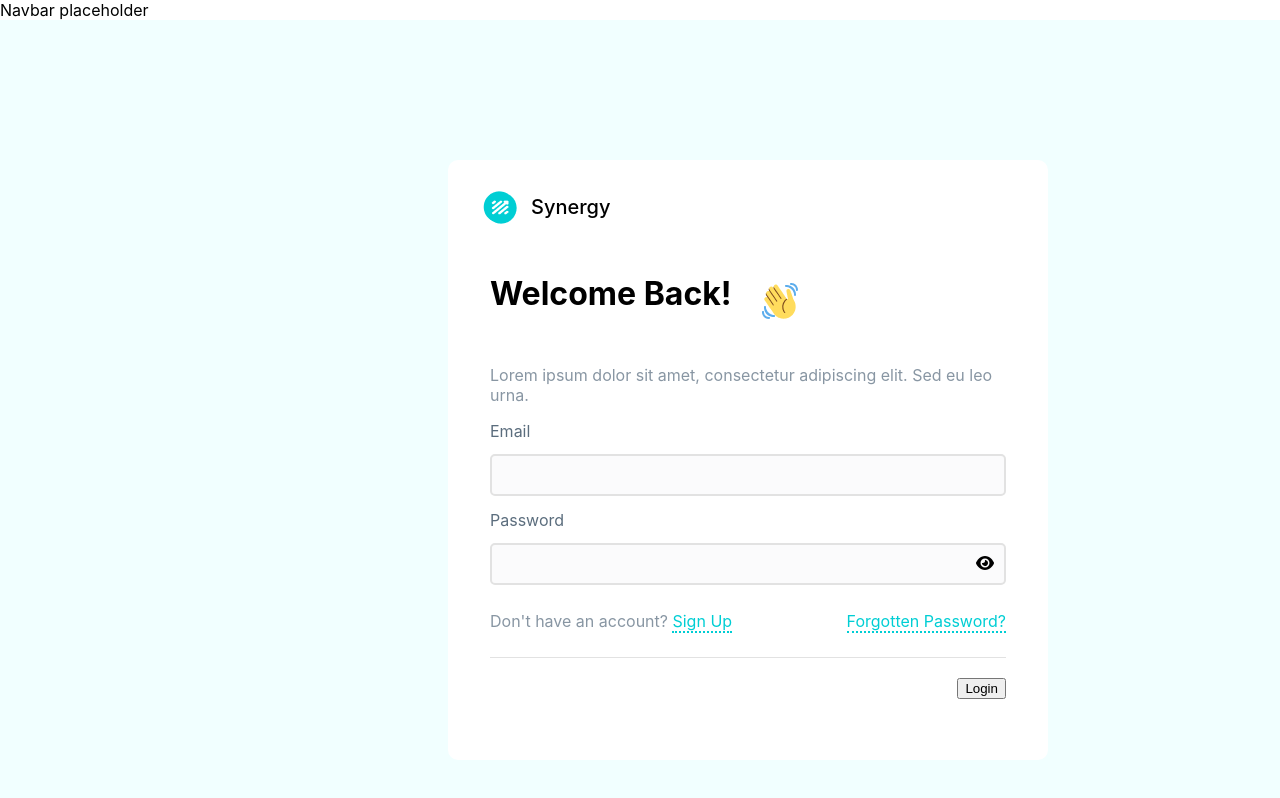
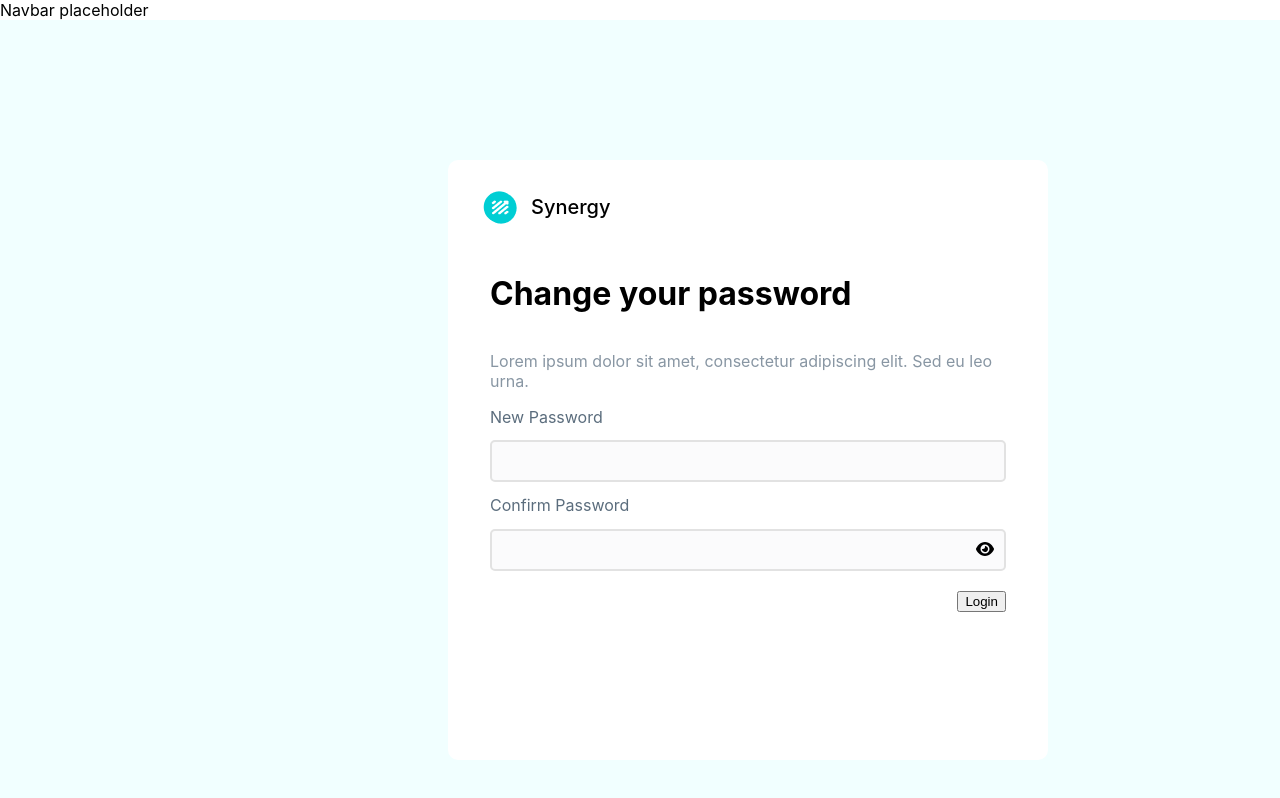
Before and after one commit to nology-tech/synergy, a React (Create React App) app: page / in a window 1280 px wide. Shown: the top 798 px of the page. Built offline with nearby package versions, Linux system fonts and the light colour scheme.

Commit message:
Rerender WelcomeBack page to Change Pwd

```diff
--- a/src/components/LoginFlow/LoginFlow.jsx
+++ b/src/components/LoginFlow/LoginFlow.jsx
@@ -37,6 +37,7 @@ const LoginFlow = (props) => {
           <div className="loginFlow__main">
             <div className="loginFlow__main__header">
               <h1>{loginFlow_header}</h1>
+              {/* Hide/Show HandWave emoji based on Header Check  */}
               {loginFlow_header === "Welcome Back!" ? (
                 <img
                   src={emojihand}
@@ -53,7 +54,27 @@ const LoginFlow = (props) => {
                 Lorem ipsum dolor sit amet, consectetur adipiscing elit. Sed eu
                 leo urna.
               </p>
-              {loginFlow_header === "Welcome Back!" ? (
+
+              {/* Rendering based on Header=Welcome Back */}
+              {loginFlow_header === "Welcome Back!"  ?(
+                <>
+                <h2 className="loginFlow__credentials__header">
+                    {inputBox_email}
+                  </h2>
+                  <input className="loginFlow__inputbox" type="text"></input>
+                  </>
+              ) : (
+                // Rendering based on Header=Change your Password
+                <div className="">
+                  <h2 className="loginFlow__credentials__header">{inputBox_email}</h2>
+                  <input className="loginFlow__inputbox" type="text"></input>
+                </div>
+                )}
+
+
+
+              {/* Original - Header is Welcome Back */}
+              {/* {loginFlow_header === "Welcome Back!" ? (
                 <div>
                   <h2 className="loginFlow__credentials__header">
                     {inputBox_email}
@@ -61,8 +82,10 @@ const LoginFlow = (props) => {
                   <input className="loginFlow__inputbox" type="text"></input>
                 </div>
               ) : (
+
                 <></>
-              )}
+              )} */}
+
               <h2 className="loginFlow__credentials__header">{inputBox_psw}</h2>
               <input className="loginFlow__inputbox" type={passwordType} />
               <FontAwesomeIcon
@@ -71,7 +94,21 @@ const LoginFlow = (props) => {
                 onClick={togglePassword}
               />
 
-              {loginFlow_header === "Welcome Back!" ? (
+              {/* Prapti Sandbox */}
+              {/* {loginFlow_header === "Welcome Back!" ? (
+                <> </>
+              ) : (
+                <div>
+                  <h2 className="loginFlow__credentials__header">
+                    {inputBox_confirmpsw}
+                  </h2>
+                  <input className="loginFlow__inputbox" type={passwordType} />
+                </div>
+              )} */}
+
+
+              {/* Original */}
+              {/* {loginFlow_header === "Welcome Back!" ? (
                 <></>
               ) : (
                 <div>
@@ -80,11 +117,20 @@ const LoginFlow = (props) => {
                   </h2>
                   <input className="loginFlow__inputbox" type={passwordType} />
                 </div>
-              )}
+              )} */}
+
+
+
+
+
+
+
+
+
             </div>
-
+            {loginFlow_header === "Welcome Back!" ? (
             <div className="loginFlow__links">
-              <p className="grey">
+               <p className="grey">
                 Don't have an account?{" "}
                 <a href="#sugnup" className="blue">
                   Sign Up
@@ -96,8 +142,13 @@ const LoginFlow = (props) => {
                 </a>
               </p>
             </div>
+            ):(
+              <></>
+            )}
+
             <div className="loginFlow__button">
               <button>Login</button>
+
             </div>
           </div>
         </div>
--- a/src/components/LoginFlowWelcome/LoginFlowWelcome.jsx
+++ b/src/components/LoginFlowWelcome/LoginFlowWelcome.jsx
@@ -3,11 +3,17 @@ import LoginFlow from "../LoginFlow/LoginFlow";
 
 const LoginFlowWelcome = () => {
   return (
+    // <LoginFlow
+    //   loginFlow_header="Welcome Back!"
+    //   inputBox_email="Email"
+    //   inputBox_psw="Password"
+    // />
+
     <LoginFlow
-      loginFlow_header="Welcome Back!"
-      inputBox_psw="Password"
-      inputBox_email="Email"
-    />
+      loginFlow_header="Change your password"
+      inputBox_email="New Password "
+      inputBox_psw="Confirm Password"
+     />
   );
 };
 
```
